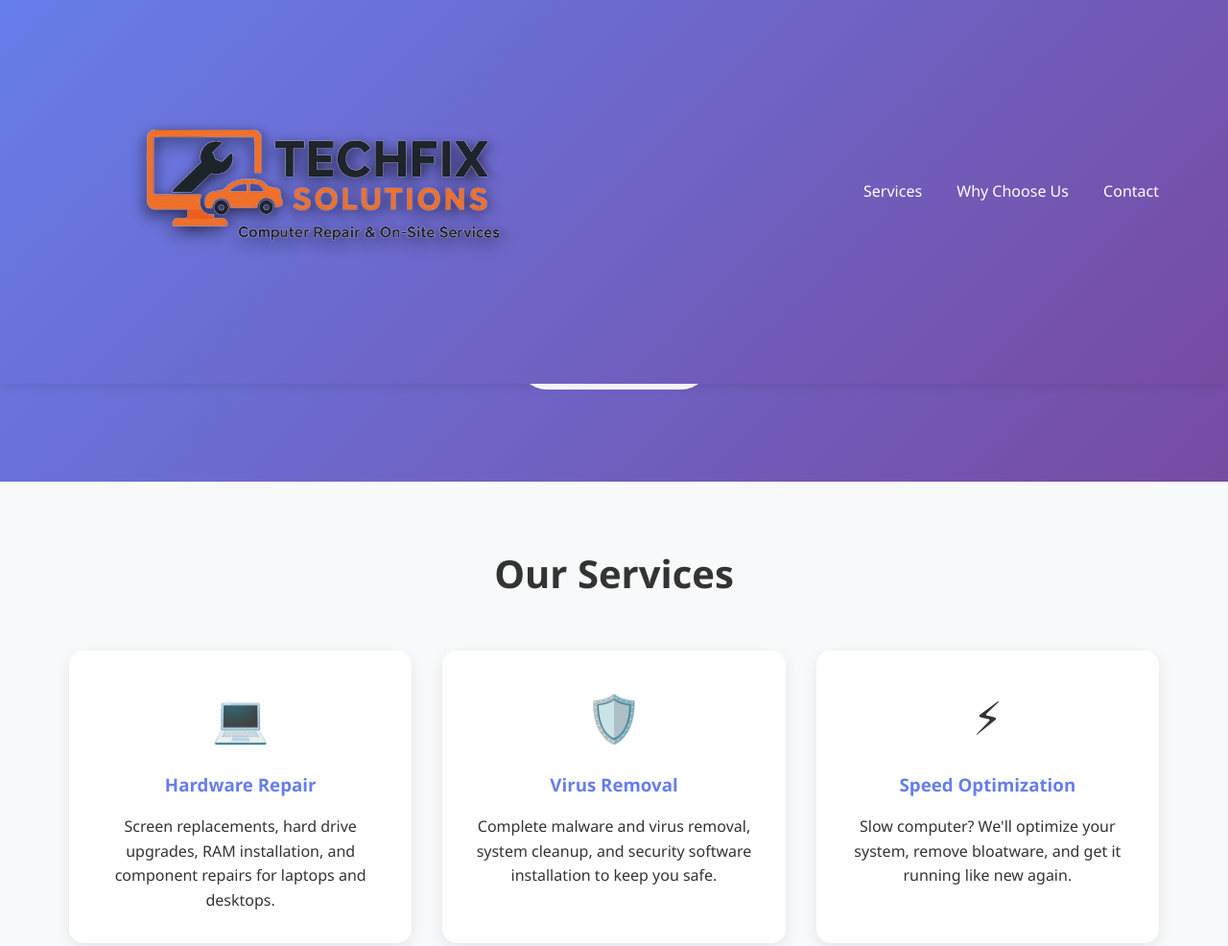
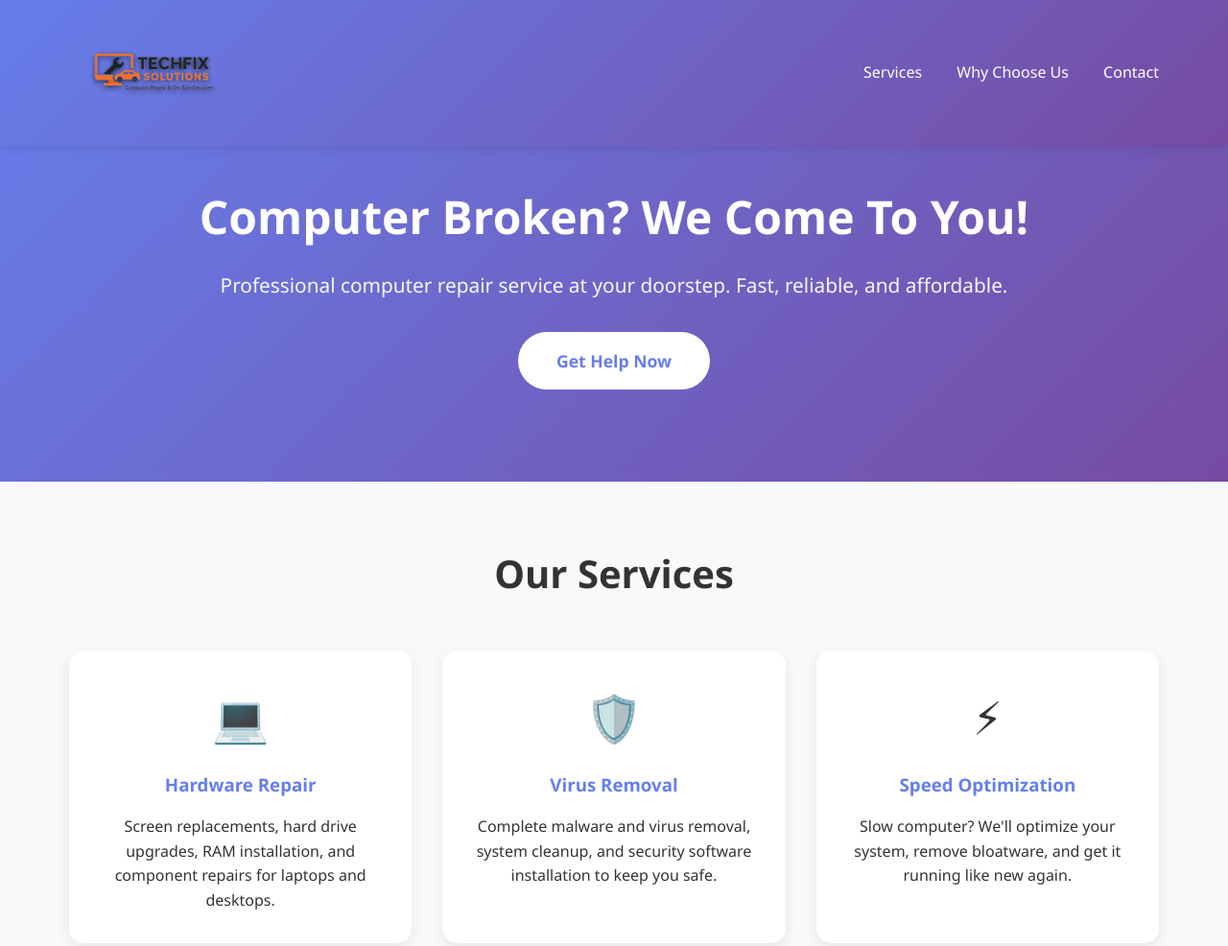
Before and after one commit to Heaki1/Techfixsuoltion, a plain HTML site: page index.html in a window 1280 px wide. Shown: the top 986 px of the page at 96% size. Drawn offline with Linux system fonts and the light colour scheme.

Commit message:
Update index.html

```diff
--- a/index.html
+++ b/index.html
@@ -37,11 +37,14 @@
             padding: 0 2rem;
         }
 
-    .logo {
-    display: flex;
-    height: 200px;  /* adjust this value */
-    width: auto;
-    align-items: center;
+.logo {
+  display: flex;
+  align-items: center;
+}
+
+.logo img {
+  height: 120px; /* adjust size here */
+  width: auto;
 }
 
         .nav-links a {
@@ -236,7 +239,9 @@
 <body>
     <header class="header">
         <nav class="nav">
-  <div><img src="logo.png" alt="TechFix Solutions Logo">  </div>
+            <div class="logo">
+  <img src="logo.png" alt="TechFix Solutions Logo">
+</div>
 
             <div class="nav-links">
                 <a href="#services">Services</a>
```
